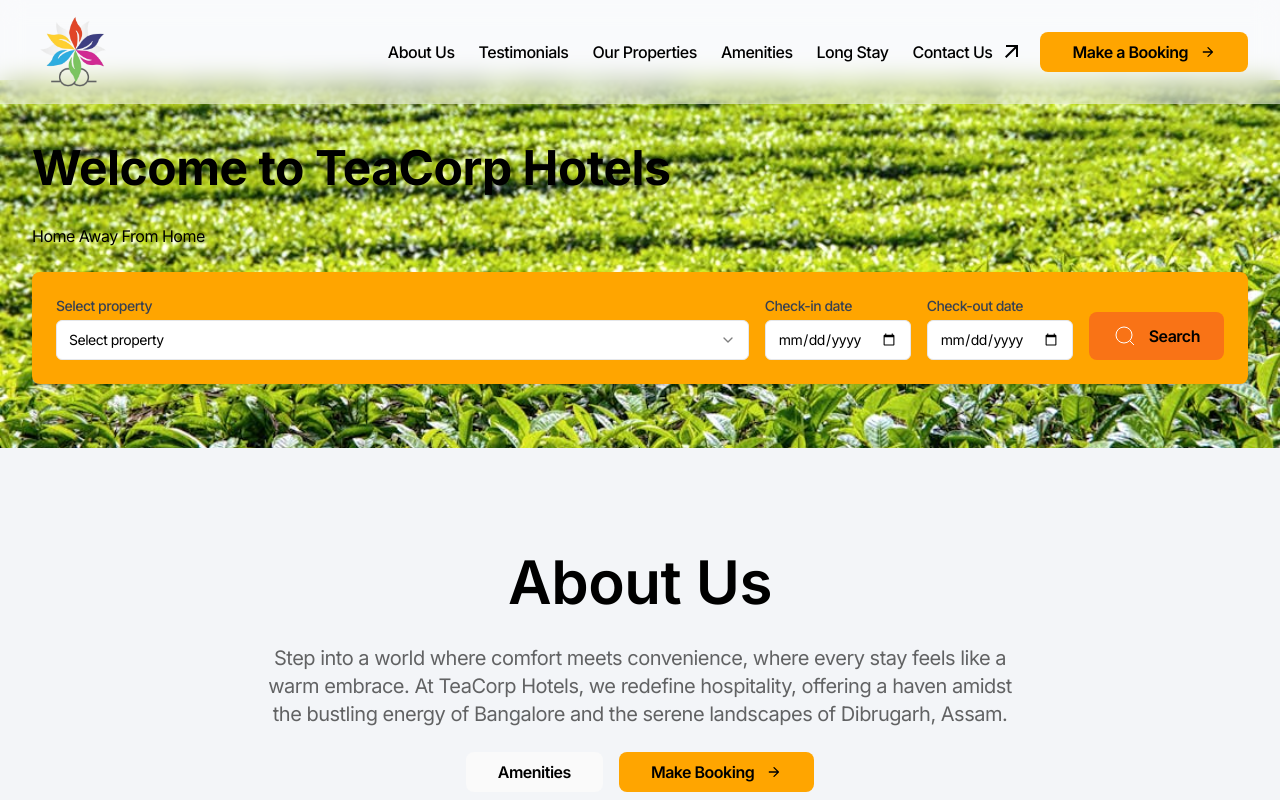
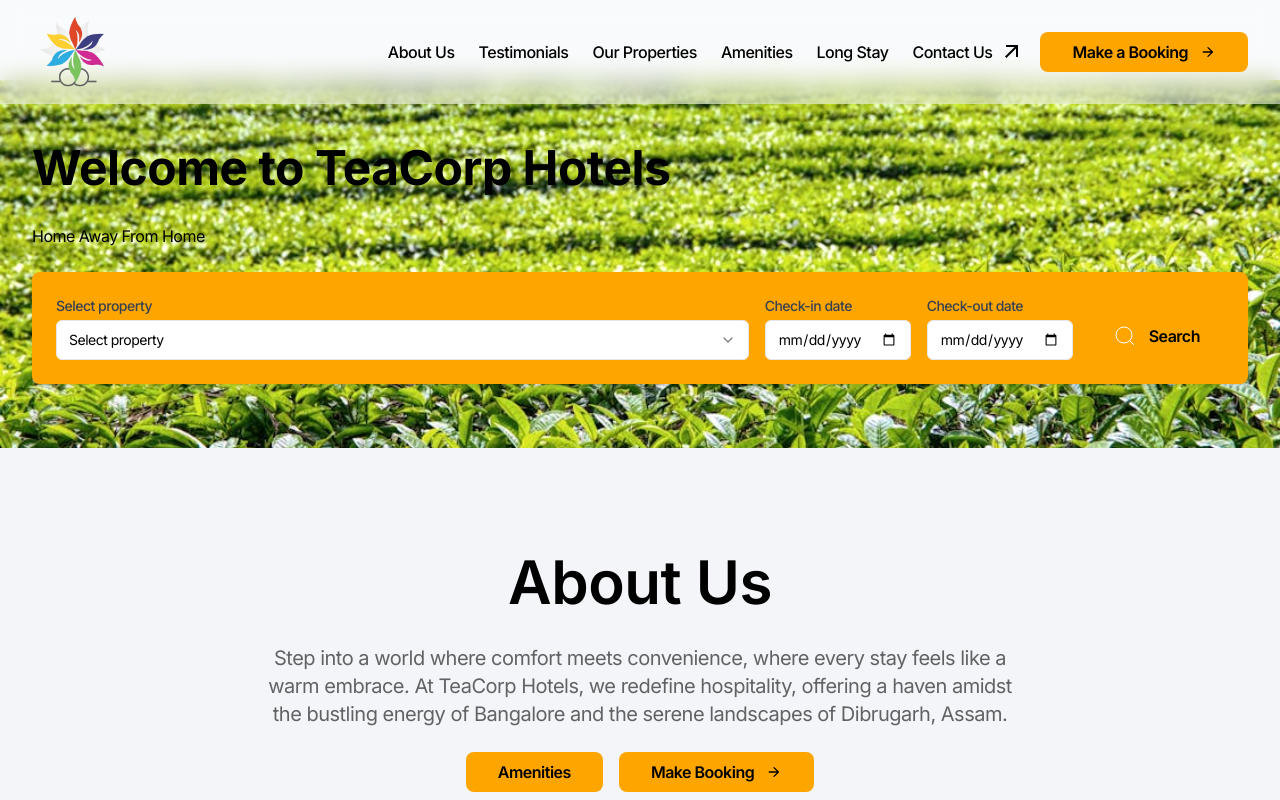
Before and after one commit to ishaan-chadha1/mk-residencies, a Next.js app: page / in a window 1280 px wide. Shown: the top 800 px of the page. Built offline with nearby package versions, Linux system fonts and the light colour scheme.

Commit message:
Change in some styling

```diff
--- a/components/components/component/search-bar.jsx
+++ b/components/components/component/search-bar.jsx
@@ -117,7 +117,7 @@
             </div>
             <Button
                 type="submit"
-                className="bg-orange-500 text-black px-6 py-3 rounded-lg flex items-center"
+                className="bg-transparent-500 text-black px-6 py-3 rounded-lg flex items-center"
             >
                 <SearchIcon />
                 Search
--- a/styles/core/components/_button.scss
+++ b/styles/core/components/_button.scss
@@ -12,6 +12,7 @@
     }
     .btn--primary {
         @apply bg-primary-500;
+        background-color: orange;
     }
     .btn--secondary {
         @apply bg-secondary-500;
```
